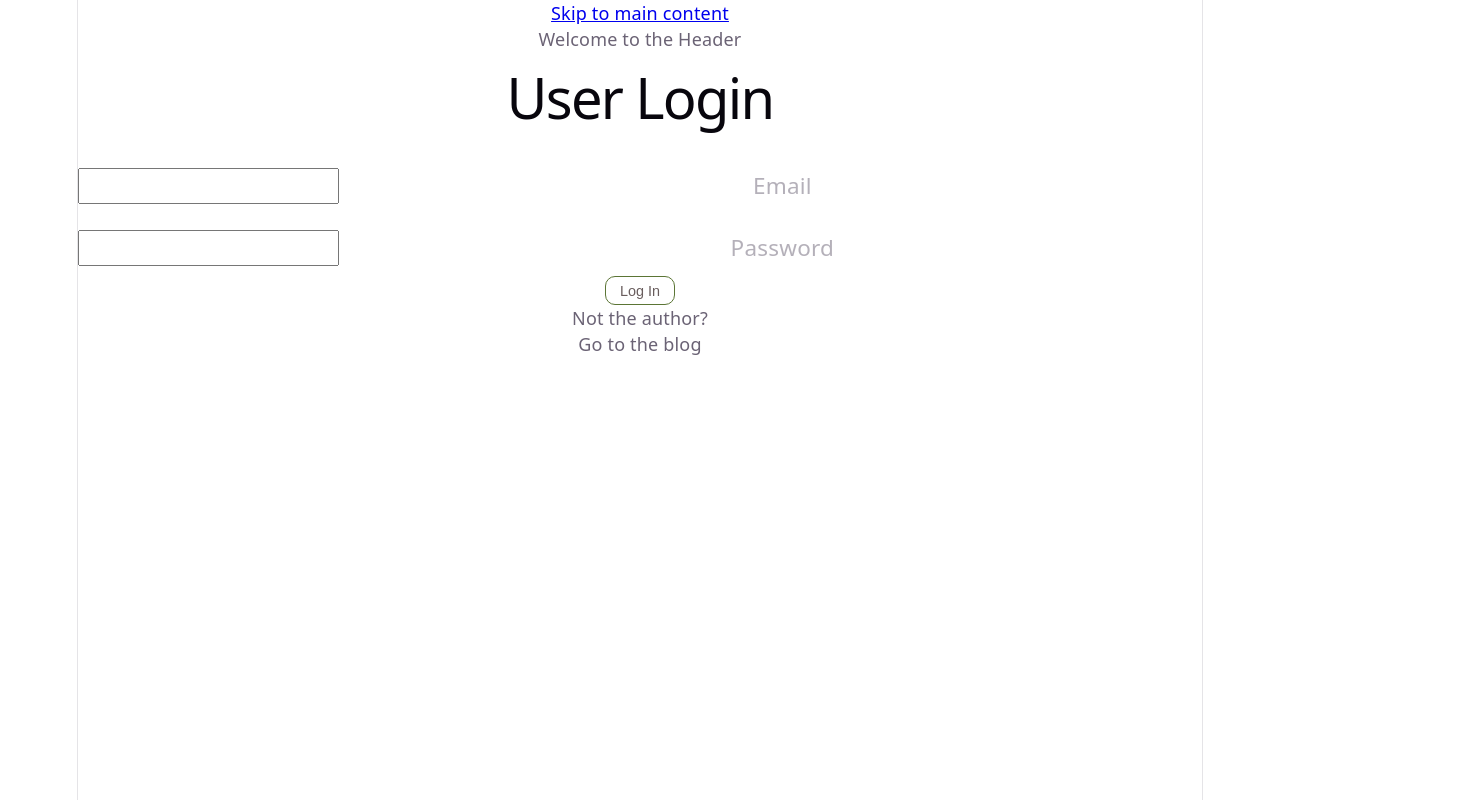
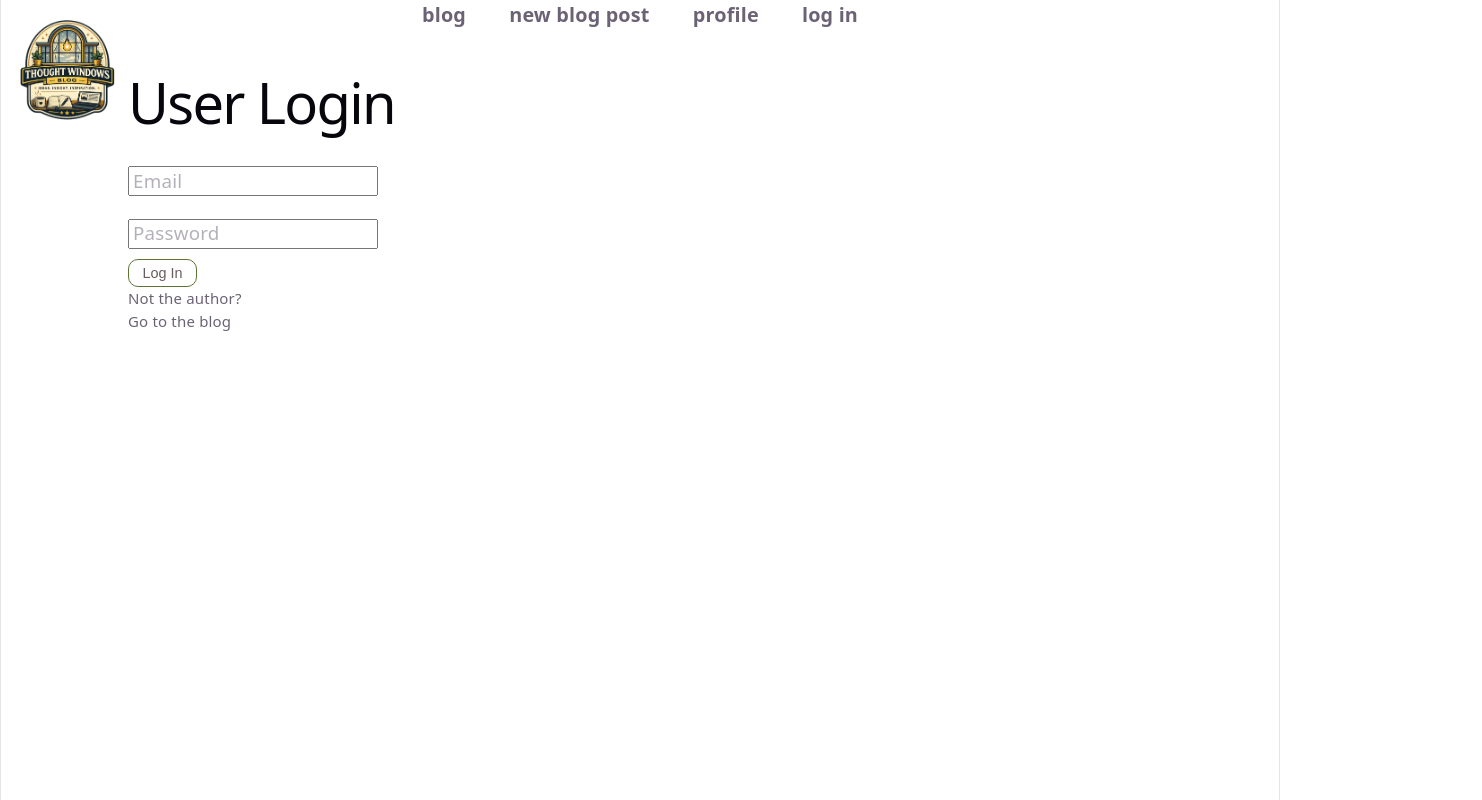
Before and after one commit to housemouse62/blog-admin, a React (Vite) app: page / in a window 1280 px wide. Shown: the whole page, 1482 px wide, since content can reach past the window. Built offline with nearby package versions, Linux system fonts and the light colour scheme.

Commit message:
add css to all pages.

```diff
--- a/src/App.css
+++ b/src/App.css
@@ -1,184 +1,67 @@
-.counter {
-  font-size: 16px;
-  padding: 5px 10px;
-  border-radius: 5px;
-  color: var(--accent);
-  background: var(--accent-bg);
-  border: 2px solid transparent;
-  transition: border-color 0.3s;
-  margin-bottom: 24px;
-
-  &:hover {
-    border-color: var(--accent-border);
-  }
-  &:focus-visible {
-    outline: 2px solid var(--accent);
-    outline-offset: 2px;
-  }
+/* ─── Reset ─── */
+*,
+*::before,
+*::after {
+  box-sizing: border-box;
+  margin: 0;
+  padding: 0;
 }
 
-.hero {
-  position: relative;
-
-  .base,
-  .framework,
-  .vite {
-    inset-inline: 0;
-    margin: 0 auto;
-  }
-
-  .base {
-    width: 170px;
-    position: relative;
-    z-index: 0;
-  }
-
-  .framework,
-  .vite {
-    position: absolute;
-  }
-
-  .framework {
-    z-index: 1;
-    top: 34px;
-    height: 28px;
-    transform: perspective(2000px) rotateZ(300deg) rotateX(44deg) rotateY(39deg)
-      scale(1.4);
-  }
-
-  .vite {
-    z-index: 0;
-    top: 107px;
-    height: 26px;
-    width: auto;
-    transform: perspective(2000px) rotateZ(300deg) rotateX(40deg) rotateY(39deg)
-      scale(0.8);
-  }
+html {
+  scroll-behavior: smooth;
+}
+body {
+  background: var(--bg);
+  color: var(--ink);
+  font-family: var(--sans);
+  font-size: 15px;
+  line-height: 1.5;
+  -webkit-font-smoothing: antialiased;
 }
 
-#center {
-  display: flex;
-  flex-direction: column;
-  gap: 25px;
-  place-content: center;
-  place-items: center;
-  flex-grow: 1;
-
-  @media (max-width: 1024px) {
-    padding: 32px 20px 24px;
-    gap: 18px;
-  }
+a {
+  color: inherit;
+  text-decoration: none;
+}
+img {
+  max-width: 100%;
+  display: block;
+  margin: 20px;
 }
 
-#next-steps {
-  display: flex;
-  border-top: 1px solid var(--border);
-  text-align: left;
-
-  & > div {
-    flex: 1 1 0;
-    padding: 32px;
-    @media (max-width: 1024px) {
-      padding: 24px 20px;
-    }
-  }
-
-  .icon {
-    margin-bottom: 16px;
-    width: 22px;
-    height: 22px;
-  }
-
-  @media (max-width: 1024px) {
-    flex-direction: column;
-    text-align: center;
-  }
+/* ─── Skip Link ─── */
+.skip-link {
+  position: absolute;
+  top: -100%;
+  left: 1rem;
+  background: var(--accent2);
+  color: #fff;
+  padding: 0.4rem 1rem;
+  border-radius: 0 0 3px 3px;
+  font-family: var(--sans);
+  font-size: 0.8rem;
+  z-index: 999;
+  transition: top 0.2s;
+}
+.skip-link:focus {
+  top: 0;
 }
 
-#docs {
-  border-right: 1px solid var(--border);
-
-  @media (max-width: 1024px) {
-    border-right: none;
-    border-bottom: 1px solid var(--border);
-  }
+/* Home */
+h1.home {
+  color: black;
 }
 
-#next-steps ul {
-  list-style: none;
-  padding: 0;
-  display: flex;
-  gap: 8px;
-  margin: 32px 0 0;
-
-  .logo {
-    height: 18px;
-  }
-
-  a {
-    color: var(--text-h);
-    font-size: 16px;
-    border-radius: 6px;
-    background: var(--social-bg);
-    display: flex;
-    padding: 6px 12px;
-    align-items: center;
-    gap: 8px;
-    text-decoration: none;
-    transition: box-shadow 0.3s;
-
-    &:hover {
-      box-shadow: var(--shadow);
-    }
-    .button-icon {
-      height: 18px;
-      width: 18px;
-    }
-  }
-
-  @media (max-width: 1024px) {
-    margin-top: 20px;
-    flex-wrap: wrap;
-    justify-content: center;
-
-    li {
-      flex: 1 1 calc(50% - 8px);
-    }
-
-    a {
-      width: 100%;
-      justify-content: center;
-      box-sizing: border-box;
-    }
-  }
+h2.home {
+  color: black;
 }
 
-#spacer {
-  height: 88px;
-  border-top: 1px solid var(--border);
-  @media (max-width: 1024px) {
-    height: 48px;
-  }
+/* Main Body */
+.main-bg {
+  display: flex;
+  justify-content: center;
 }
-
-.ticks {
-  position: relative;
-  width: 100%;
-
-  &::before,
-  &::after {
-    content: '';
-    position: absolute;
-    top: -4.5px;
-    border: 5px solid transparent;
-  }
-
-  &::before {
-    left: 0;
-    border-left-color: var(--border);
-  }
-  &::after {
-    right: 0;
-    border-right-color: var(--border);
-  }
+.site-main {
+  width: 80vw;
+  margin-top: 30px;
 }
--- a/src/App.jsx
+++ b/src/App.jsx
@@ -4,6 +4,7 @@ import NavBar from "./NavBar";
 import { Outlet } from "react-router-dom";
 import { useNavigate } from "react-router-dom";
 import { useAuth } from "./AuthContext";
+import "./App.css";
 
 function App() {
   const { userState } = useAuth();
--- a/src/Header.css
+++ b/src/Header.css
@@ -0,0 +1,17 @@
+header {
+  display: flex;
+  justify-content: center;
+}
+
+.nav-bar a {
+  padding: 0.7rem 1.2rem;
+  font-size: 1.1rem;
+  font-weight: 600;
+  text-transform: lowercase;
+}
+.logo {
+  position: absolute;
+  top: 0;
+  left: 0;
+  height: 100px;
+}
--- a/src/Header.jsx
+++ b/src/Header.jsx
@@ -1,5 +1,14 @@
+import NavBar from "./NavBar";
+import logo from "../src/assets/logo.png";
+import "./Header.css";
+
 function Header() {
-  return <div>Welcome to the Header</div>;
+  return (
+    <header>
+      <img className="logo" src={`${logo}`} />
+      <NavBar />
+    </header>
+  );
 }
 
 export default Header;
--- a/src/NavBar.jsx
+++ b/src/NavBar.jsx
@@ -1,5 +1,31 @@
+import { Link } from "react-router-dom";
+import { useAuth } from "./AuthContext";
+
 function NavBar() {
-  return <div>Welcome to the NavBar</div>;
+  const { userState, setTokenState, setUserState } = useAuth();
+
+  function handleLogout() {
+    if (confirm("Are you sure you want to logout?")) {
+      setTokenState("");
+      setUserState("");
+      localStorage.removeItem("token");
+    }
+  }
+
+  return (
+    <nav>
+      <div className="nav-bar">
+        <Link to="/posts">Blog</Link>
+        <Link to="/posts/new">New Blog Post</Link>
+        <Link to="/profile">Profile</Link>
+        {userState ? (
+          <Link onClick={handleLogout}>Log Out</Link>
+        ) : (
+          <Link to="/login">Log In</Link>
+        )}
+      </div>
+    </nav>
+  );
 }
 
 export default NavBar;
--- a/src/Post.jsx
+++ b/src/Post.jsx
@@ -1,5 +1,109 @@
+import { useParams, Link } from "react-router-dom";
+import { useEffect, useState } from "react";
+import { useAuth } from "./AuthContext";
+import formatDate from "../utils/formatDate";
+import "./Post.css";
+
 function Post() {
-  return <div>Welcome to the Single Post Page</div>;
+  const params = useParams();
+  const [post, setPost] = useState([]);
+  const [commentState, setCommentState] = useState([]);
+  const { userState, tokenState } = useAuth();
+  const [refresh, setRefresh] = useState(0);
+
+  useEffect(() => {
+    const fetchposts = async () => {
+      const url = `http://localhost:3000/posts/${params.postID}`;
+      try {
+        const response = await fetch(url);
+        if (!response.ok) {
+          throw new Error(`Response status: ${response.status}`);
+        }
+
+        const result = await response.json();
+        console.log(result);
+        setPost(result);
+      } catch (error) {
+        console.error(error.message);
+      }
+    };
+    fetchposts();
+  }, [refresh]);
+
+  function handleSubmit(e) {
+    e.preventDefault();
+
+    const fetchComment = async () => {
+      const url = `http://localhost:3000/posts/${params.postID}/comments`;
+      try {
+        const response = await fetch(url, {
+          method: "POST",
+          headers: {
+            "Content-type": "application/json",
+            Authorization: `Bearer ${tokenState}`,
+          },
+          body: JSON.stringify({
+            commentbody: commentState,
+            postID: params.postID,
+            authorID: userState.id,
+          }),
+        });
+        const nextresponse = await response.json();
+        if (nextresponse.id) {
+          alert("Comment Posted");
+          setRefresh((prev) => prev + 1);
+          setCommentState("");
+        }
+      } catch (error) {
+        console.error(error);
+      }
+    };
+    fetchComment();
+  }
+
+  return (
+    <>
+      <main className="post-div">
+        <h1 className="post-title">{post.title}</h1>
+        <p>{post.postbody}</p>
+        <div className="date-div">
+          <p>{formatDate(post.posttime)}</p>
+        </div>
+        {userState ? (
+          <form onSubmit={handleSubmit}>
+            <div className="post-comments-div">
+              <label htmlFor="post-comment">
+                Have a comment? Let's hear it.
+              </label>
+              <textarea
+                className="post-comment-box"
+                name="commentbody"
+                id="post-comment"
+                value={commentState}
+                onChange={(e) => setCommentState(e.target.value)}
+              />
+              <button type="submit">Submit Comment</button>
+            </div>
+          </form>
+        ) : (
+          <div>
+            <p>
+              Want to comment? <Link to="/login">Login</Link>or{" "}
+              <Link to="/createUser">Register</Link>
+            </p>
+          </div>
+        )}
+        <div className="comments-div">
+          <h2 className="comments-title">Comments:</h2>
+          {post.comments?.map((comment) => (
+            <div className="comment-div">
+              <p>{comment.commentbody}</p>
+            </div>
+          ))}
+        </div>
+      </main>
+    </>
+  );
 }
 
 export default Post;
--- a/src/Posts.jsx
+++ b/src/Posts.jsx
@@ -1,5 +1,53 @@
+import { useEffect, useState } from "react";
+import formatDate from "../utils/formatDate";
+import { Link } from "react-router-dom";
+import "./Posts.css";
+
 function Posts() {
-  return <div>Welcome to the Posts Page</div>;
+  const [posts, setPosts] = useState([]);
+
+  useEffect(() => {
+    const fetchposts = async () => {
+      const url = "http://localhost:3000/posts/";
+      try {
+        const response = await fetch(url);
+        if (!response.ok) {
+          throw new Error(`Response status: ${response.status}`);
+        }
+
+        const result = await response.json();
+        console.log(result);
+        setPosts(result);
+      } catch (error) {
+        console.error(error.message);
+      }
+    };
+    fetchposts();
+  }, []);
+
+  return (
+    <>
+      <main className="blog-main">
+        <h1 className="blog-title">The Blog</h1>
+        {posts.map((post) => (
+          <div className="blog-div" key={post.id}>
+            <h2 className="blog-title">{post.title}</h2>
+            <p className="blog-body">{post.postbody.slice(0, 200)}...</p>
+
+            <div className="blog-time-comments-read">
+              <div className="blog-link-date">
+                <Link className="blog-link" to={`${post.id}`}>
+                  Read Post
+                </Link>
+                <p className="blog-time">{formatDate(post.posttime)}</p>
+              </div>
+              <p className="blog-comments">comments: {post._count.comments}</p>
+            </div>
+          </div>
+        ))}
+      </main>
+    </>
+  );
 }
 
 export default Posts;
--- a/src/index.css
+++ b/src/index.css
@@ -11,13 +11,12 @@
   --shadow:
     rgba(0, 0, 0, 0.1) 0 10px 15px -3px, rgba(0, 0, 0, 0.05) 0 4px 6px -2px;
 
-  --sans: system-ui, 'Segoe UI', Roboto, sans-serif;
-  --heading: system-ui, 'Segoe UI', Roboto, sans-serif;
+  --sans: system-ui, "Segoe UI", Roboto, sans-serif;
+  --heading: system-ui, "Segoe UI", Roboto, sans-serif;
   --mono: ui-monospace, Consolas, monospace;
 
   font: 18px/145% var(--sans);
   letter-spacing: 0.18px;
-  color-scheme: light dark;
   color: var(--text);
   background: var(--bg);
   font-synthesis: none;
@@ -30,35 +29,14 @@
   }
 }
 
-@media (prefers-color-scheme: dark) {
-  :root {
-    --text: #9ca3af;
-    --text-h: #f3f4f6;
-    --bg: #16171d;
-    --border: #2e303a;
-    --code-bg: #1f2028;
-    --accent: #c084fc;
-    --accent-bg: rgba(192, 132, 252, 0.15);
-    --accent-border: rgba(192, 132, 252, 0.5);
-    --social-bg: rgba(47, 48, 58, 0.5);
-    --shadow:
-      rgba(0, 0, 0, 0.4) 0 10px 15px -3px, rgba(0, 0, 0, 0.25) 0 4px 6px -2px;
-  }
-
-  #social .button-icon {
-    filter: invert(1) brightness(2);
-  }
-}
-
 body {
   margin: 0;
 }
 
 #root {
-  width: 1126px;
+  margin: 0;
+  width: 100vw;
   max-width: 100%;
-  margin: 0 auto;
-  text-align: center;
   border-inline: 1px solid var(--border);
   min-height: 100svh;
   display: flex;
@@ -76,7 +54,6 @@ h2 {
 h1 {
   font-size: 56px;
   letter-spacing: -1.68px;
-  margin: 32px 0;
   @media (max-width: 1024px) {
     font-size: 36px;
     margin: 20px 0;
@@ -86,7 +63,6 @@ h2 {
   font-size: 24px;
   line-height: 118%;
   letter-spacing: -0.24px;
-  margin: 0 0 8px;
   @media (max-width: 1024px) {
     font-size: 20px;
   }
@@ -94,18 +70,3 @@ h2 {
 p {
   margin: 0;
 }
-
-code,
-.counter {
-  font-family: var(--mono);
-  display: inline-flex;
-  border-radius: 4px;
-  color: var(--text-h);
-}
-
-code {
-  font-size: 15px;
-  line-height: 135%;
-  padding: 4px 8px;
-  background: var(--code-bg);
-}
```
Also changed, not shown: src/Post.css (+45 -0 lines), src/Posts.css (+28 -0 lines), src/assets/logo.png (added), utils/formatDate.js (renamed from util/formateDate.js).
